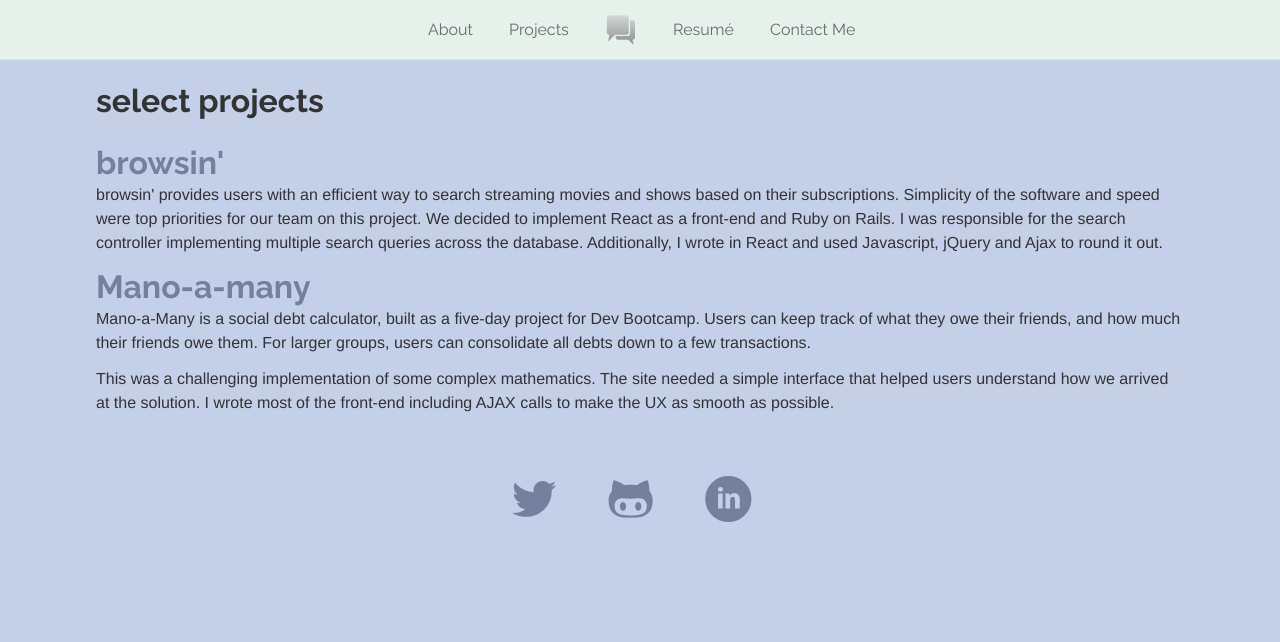
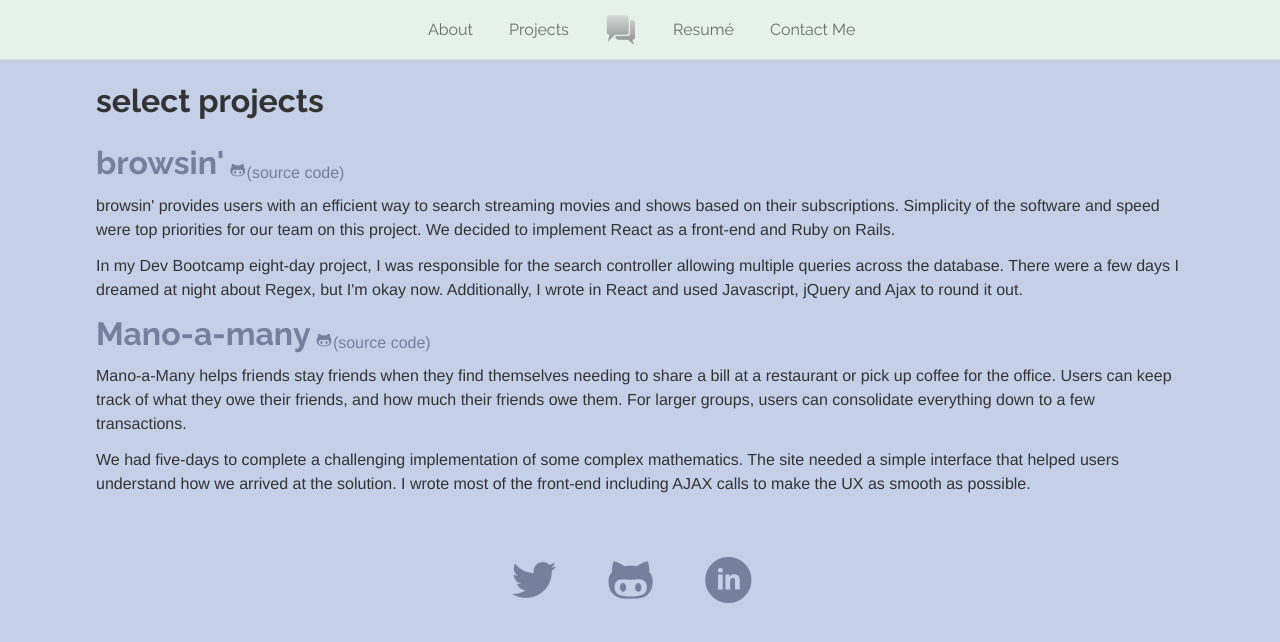
Before and after one commit to jochambo/jochambo.github.io, a Jekyll site: the page built from projects/index.html, in a window 1280 px wide. Shown: the top 642 px of the page. Built offline with Jekyll 4.4.1, drawn with Linux system fonts in a browser that asks for light colours; some web fonts are replaced.

Commit message:
Updated project page to include repo links

```diff
--- a/assets/css/screen.css
+++ b/assets/css/screen.css
@@ -449,7 +449,7 @@ ul {
   font-size: 3em;
   padding: 0.4em; }
 
-.social .icon.twitter:before, .social .icon.github:before, .social .icon.linkedin:before {
+.social .icon.twitter:before, .social .icon.github:before, .social .icon.linkedin:before, .project .icon.github:before {
   font-family: "entypo-social";
   content: attr(data-icon); }
 
@@ -474,6 +474,14 @@ ul {
     display: table; }
   .contact:after {
     clear: both; }
+
+.project .icon .github {
+  font-size: 1em;
+  padding: 0.4em;
+  display: inline-block; }
+
+.project-head {
+  display: inline; }
 
 .centered-navigation {
   background-color: #E7F1EC;
--- a/projects/index.html
+++ b/projects/index.html
@@ -7,14 +7,17 @@ title: Joey Chamberlin - Projects
   <div class="section">
     <div class="project">
       <h1>select projects</h1>
-      <a href="http://browsin-dbc.herokuapp.com"><h2>browsin'</h2></a>
-      <p>browsin' provides users with an efficient way to search streaming movies and shows based on their subscriptions. Simplicity of the software and speed were top priorities for our team on this project. We decided to implement React as a front-end and Ruby on Rails.  I was responsible for the search controller implementing multiple search queries across the database. Additionally, I wrote in React and used Javascript, jQuery and Ajax to round it out.</p>
+      <a href="http://browsin-dbc.herokuapp.com"><h2 class="project-head">browsin'</h2></a>
+      <a class="icon github" data-icon="&#62208;" href="https://github.com/bobolinks-2014/browsin" title="GitHub">(source code)</a>
+      <p>browsin' provides users with an efficient way to search streaming movies and shows based on their subscriptions. Simplicity of the software and speed were top priorities for our team on this project. We decided to implement React as a front-end and Ruby on Rails.</p>
+      <p>In my Dev Bootcamp eight-day project, I was responsible for the search controller allowing multiple queries across the database. There were a few days I dreamed at night about Regex, but I'm okay now. Additionally, I wrote in React and used Javascript, jQuery and Ajax to round it out.</p>
     </div>
 
     <div class="project">
-      <a href="http://mano-a-many.herokuapp.com"><h2>Mano-a-many</h2></a>
-      <p>Mano-a-Many is a social debt calculator, built as a five-day project for Dev Bootcamp. Users can keep track of what they owe their friends, and how much their friends owe them. For larger groups, users can consolidate all debts down to a few transactions.</p>
-      <p>This was a challenging implementation of some complex mathematics. The site needed a simple interface that helped users understand how we arrived at the solution. I wrote most of the front-end including AJAX calls to make the UX as smooth as possible.</p>
+      <a href="http://mano-a-many.herokuapp.com"><h2 class="project-head">Mano-a-many</h2></a>
+      <a class="icon github" data-icon="&#62208;" href="https://github.com/bobolinks-2014/mano-a-many" title="GitHub">(source code)</a>
+      <p>Mano-a-Many helps friends stay friends when they find themselves needing to share a bill at a restaurant or pick up coffee for the office. Users can keep track of what they owe their friends, and how much their friends owe them. For larger groups, users can consolidate everything down to a few transactions.</p>
+      <p>We had five-days to complete a challenging implementation of some complex mathematics. The site needed a simple interface that helped users understand how we arrived at the solution. I wrote most of the front-end including AJAX calls to make the UX as smooth as possible.</p>
     </div>
   </div>
 </div>
```
Also changed, not shown: assets/scss/2-modules/social_icons.scss (+12 -1 lines).
